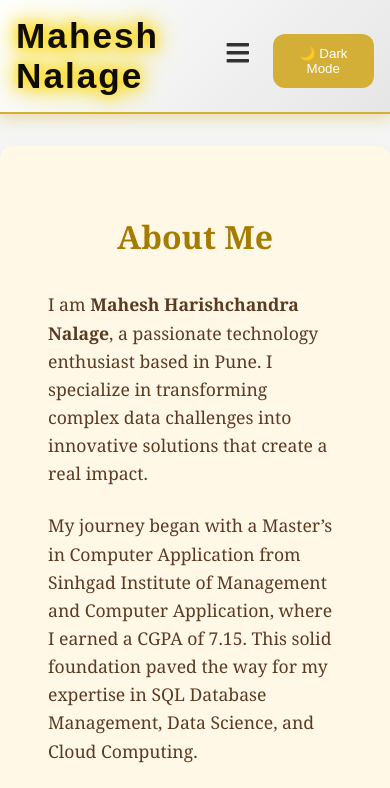
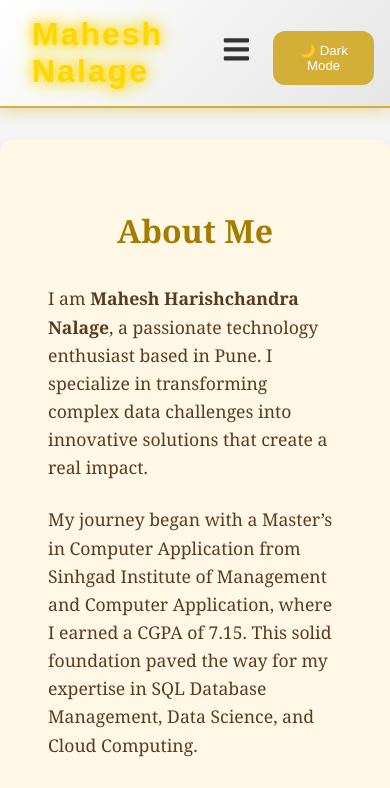
Before and after one commit to maheshnalage/portfolio, a React (Create React App) app: page /about in a window 390 px wide. Shown: the top 788 px of the page. Built offline with nearby package versions, Linux system fonts and the light colour scheme.

Commit message:
Update golden-theme.css

```diff
--- a/src/styles/golden-theme.css
+++ b/src/styles/golden-theme.css
@@ -30,12 +30,13 @@ body {
 .golden-nav {
   display: flex;
   align-items: center;
+  justify-content: space-between; /* Logo on left, hamburger on right */
   padding: 1rem;
-  background: linear-gradient(135deg, #ffffff, #e6e6e6); /* Light gradient */
+  background: linear-gradient(135deg, #ffffff, #e6e6e6);
   box-shadow: 0 4px 15px rgba(212, 175, 55, 0.4);
-  border-bottom: 2px solid #d4af37; /* Gold border */
+  border-bottom: 2px solid #d4af37;
   transition: background 0.5s ease;
-  position: relative; /* For positioning the mobile menu */
+  position: relative;
 }
 
 /* Dark Mode Navbar */
@@ -43,32 +44,31 @@ body {
   background: linear-gradient(135deg, #2a2a2a, #1a1a1a);
 }
 
-/* Style for your name (nav-logo) with sign logo effect */
+/* Logo/Name (nav-logo) */
 .nav-logo {
-  font-size: 2.2rem;
+  font-size: 2rem;
   font-weight: 800;
   letter-spacing: 2px;
-  color: #0f0d03;
-  text-shadow: 0 0 10px #ffd700, 0 0 20px #ffd700, 0 0 30px #ffd700;
+  color: #ffd700; /* Golden color */
+  text-shadow: 0 0 8px #ffd700;
+  margin-left: 1rem;
   animation: neonGlow 1.5s ease-in-out infinite alternate;
-  margin-right: auto;
 }
-
 @keyframes neonGlow {
   from {
-    text-shadow: 0 0 10px #ffd700, 0 0 20px #ffd700, 0 0 30px #ffd700;
+    text-shadow: 0 0 10px #ffd700, 0 0 20px #ffd700;
   }
   to {
-    text-shadow: 0 0 20px #ffd700, 0 0 30px #ffd700, 0 0 40px #ffd700;
+    text-shadow: 0 0 20px #ffd700, 0 0 40px #ffd700;
   }
 }
 
 /* Hamburger Menu Button */
 .hamburger-btn {
-  display: none; /* Hidden on desktop by default */
+  display: none; /* Hidden on desktop */
   background: none;
   border: none;
-  font-size: 1.6rem;
+  font-size: 1.8rem;
   margin-right: 1rem;
   cursor: pointer;
   color: #333;
@@ -87,6 +87,7 @@ body {
   display: flex;
   align-items: center;
   gap: 20px;
+  margin-right: 1rem;
 }
 .nav-links a {
   color: #333;
@@ -116,7 +117,7 @@ body {
   border: none;
   border-radius: 12px;
   cursor: pointer;
-  margin-left: 20px;
+  margin-left: 1rem;
   transition: transform 0.3s ease, box-shadow 0.3s ease;
 }
 .dark-mode-toggle:hover {
@@ -126,45 +127,45 @@ body {
 
 /* ---------- Responsive Menu for Mobile ---------- */
 @media (max-width: 768px) {
-  /* Show Hamburger Button */
   .hamburger-btn {
     display: block;
   }
 
-  /* Hide normal nav links by default on mobile */
+  /* Hide normal nav links by default */
   .nav-links {
     display: none;
     position: absolute;
-    top: 70px;    /* Position the menu below the navbar */
-    right: 20px;  /* Position the menu to the right */
+    top: 60px;
+    left: 0;
+    width: 100%;
     flex-direction: column;
     background: linear-gradient(135deg, #ffffff, #e6e6e6);
-    border: 2px solid #d4af37;
-    border-radius: 10px;
-    padding: 1rem;
+    border-bottom: 2px solid #d4af37;
     box-shadow: 0 4px 10px rgba(212, 175, 55, 0.4);
-    z-index: 999; /* Ensure menu is on top */
+    padding: 1rem 0;
+    z-index: 999;
   }
 
   .dark-mode .nav-links {
     background: linear-gradient(135deg, #2a2a2a, #1a1a1a);
+    border-bottom: 2px solid #444;
   }
 
-  /* Show the menu when toggled */
   .nav-links.show-menu {
     display: flex;
   }
 
-  /* Adjust link spacing in mobile menu */
+  /* Vertical stacking of links */
   .nav-links a {
     margin: 10px 0;
     font-size: 1rem;
+    text-align: center;
+    padding: 0.5rem 0;
   }
 
-  /* Dark mode toggle can shift under hamburger on mobile */
+  /* Dark mode toggle moves below links */
   .dark-mode-toggle {
-    margin-left: 0;
-    margin-top: 10px;
+    margin: 10px auto 0 auto;
   }
 }
 
@@ -174,7 +175,7 @@ body {
   padding: 60px 20px;
   max-width: 900px;
   margin: 0 auto;
-  flex: 1; /* Allows hero to take remaining space */
+  flex: 1;
 }
 
 .profile-img {
@@ -332,7 +333,7 @@ body {
   background: linear-gradient(135deg, #ffffff, #e6e6e6);
   border-top: 2px solid #d4af37;
   box-shadow: 0 -4px 15px rgba(212, 175, 55, 0.4);
-  margin-top: auto; /* Ensures footer sticks to bottom when content is short */
+  margin-top: auto;
 }
 .dark-mode .footer {
   background: linear-gradient(135deg, #2a2a2a, #1a1a1a);
@@ -370,7 +371,7 @@ body {
   padding: 20px;
 }
 
-/* ----------------- Updated About Section Styles with Golden Theme ----------------- */
+/* ----------------- About & Skills Sections (Unchanged) ----------------- */
 .about-container {
   padding: 3rem;
   max-width: 900px;
@@ -391,8 +392,6 @@ body {
   line-height: 1.6;
   margin-bottom: 1.5rem;
 }
-
-/* ----------------- Updated Skills Section Styles with Golden Theme ----------------- */
 .skills.container {
   padding: 3rem;
   max-width: 900px;
```
